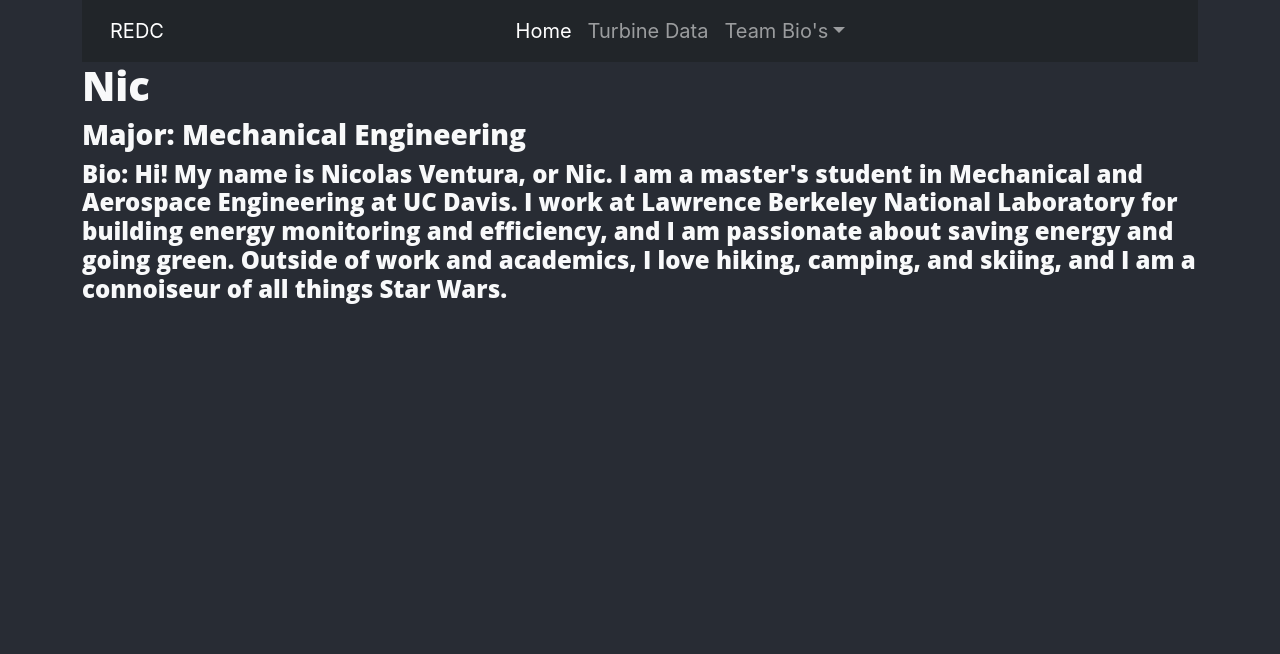
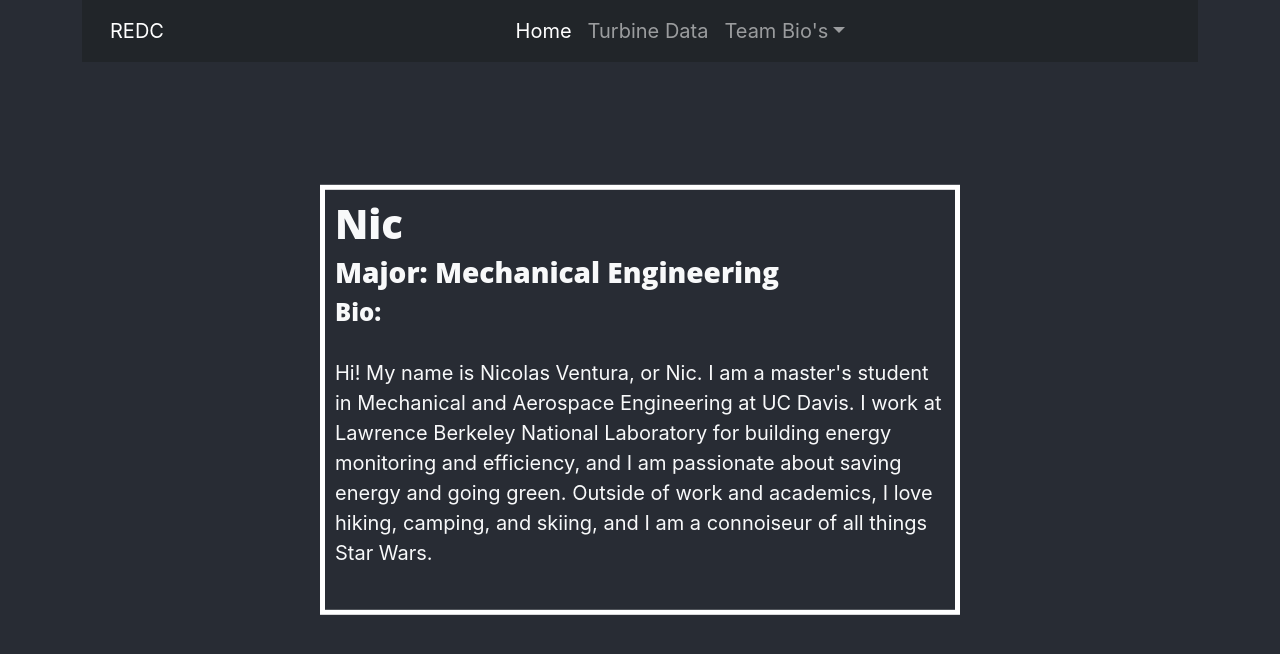
Before and after one commit to Raymond-Iacobacci/HackDavis_2022, a React (Create React App) app in the folder Frontend/hackdavis/: page /aboutUs/Nic in a window 1280 px wide. Shown: the top 654 px of the page. Built offline with nearby package versions, Linux system fonts and the light colour scheme; the HTML template or start-up script is replaced by a standard one; what google-maps-react would draw is missing.

Commit message:
Updated Bios

```diff
--- a/Frontend/hackdavis/src/pages/AboutUs.js
+++ b/Frontend/hackdavis/src/pages/AboutUs.js
@@ -1,4 +1,5 @@
 import React from 'react';
+import './aboutus.css';
 
 class AboutUs extends React.Component {
     constructor(props) {
@@ -7,10 +8,11 @@ class AboutUs extends React.Component {
 
     render() {
         return(
-            <div>
+            <div className="aboutus center">
                 <h1>{this.props.name} </h1>
                 <h3>Major: {this.props.major}</h3>
-                <h4>Bio: {this.props.bio}</h4>
+                <h4>Bio:</h4>
+                <p>{this.props.bio}</p>
             </div>
         )
     }
--- /dev/null
+++ b/Frontend/hackdavis/src/pages/aboutus.css
@@ -0,0 +1,11 @@
+.aboutus {
+}
+
+.center {
+    position: absolute;
+    left: 50%;
+    top: 50%;
+    transform: translate(-50%, -50%);
+    border: 5px solid white;
+    padding: 10px;
+    }
```
